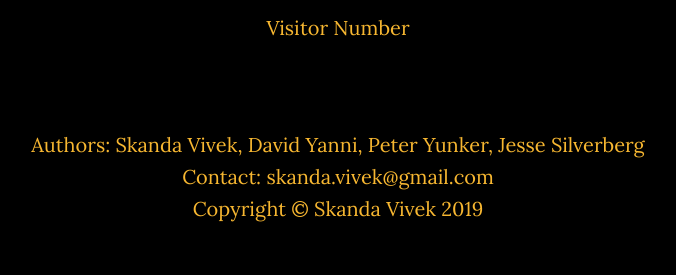
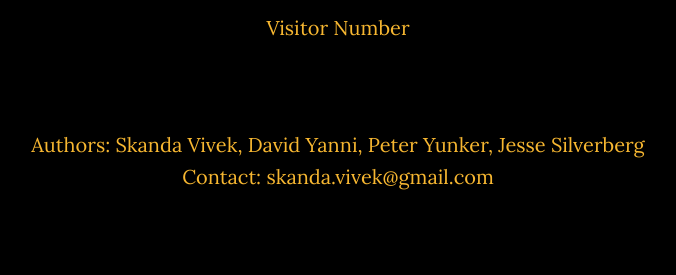
Before and after one commit to skandavivek/Manhattan-Hacked, a Flask app: page / in a window 1280 px wide. Shown: the part 4131-4406 px from the top of the page, without its empty margins (302-978 px from the left). After the commit the page ends 4321 px from the top, so only its background shows below. Run offline with Flask 2, Linux system fonts and the light colour scheme; some libraries are stand-ins or nearby versions.

Commit message:
Update index.html

```diff
--- a/app/templates/index.html
+++ b/app/templates/index.html
@@ -214,7 +214,7 @@ $(document).on('input change', '#slider', function() {//listen to slider changes
 	    <p>Authors: Skanda Vivek, David Yanni, Peter Yunker, Jesse Silverberg</p>
 		<p>Contact: skanda.vivek@gmail.com</p>
 
-            <p>Copyright &copy; Skanda Vivek 2019</p>
+
         </div>
     </footer>
 
```
